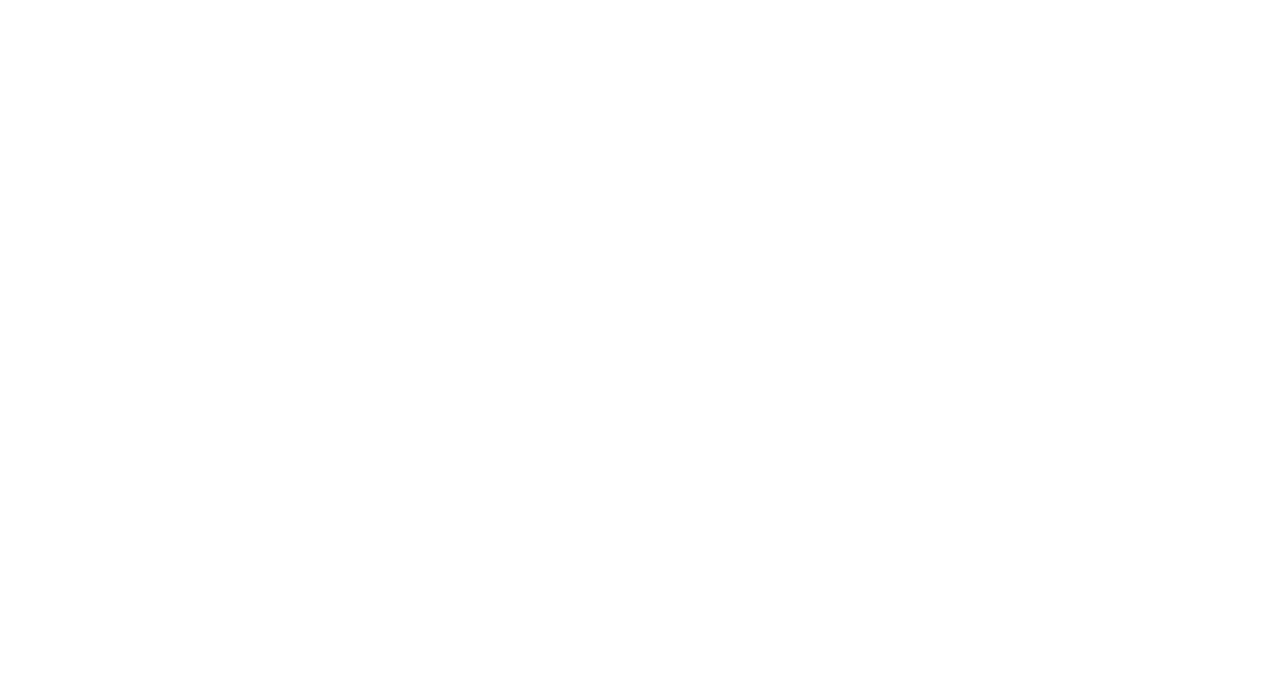
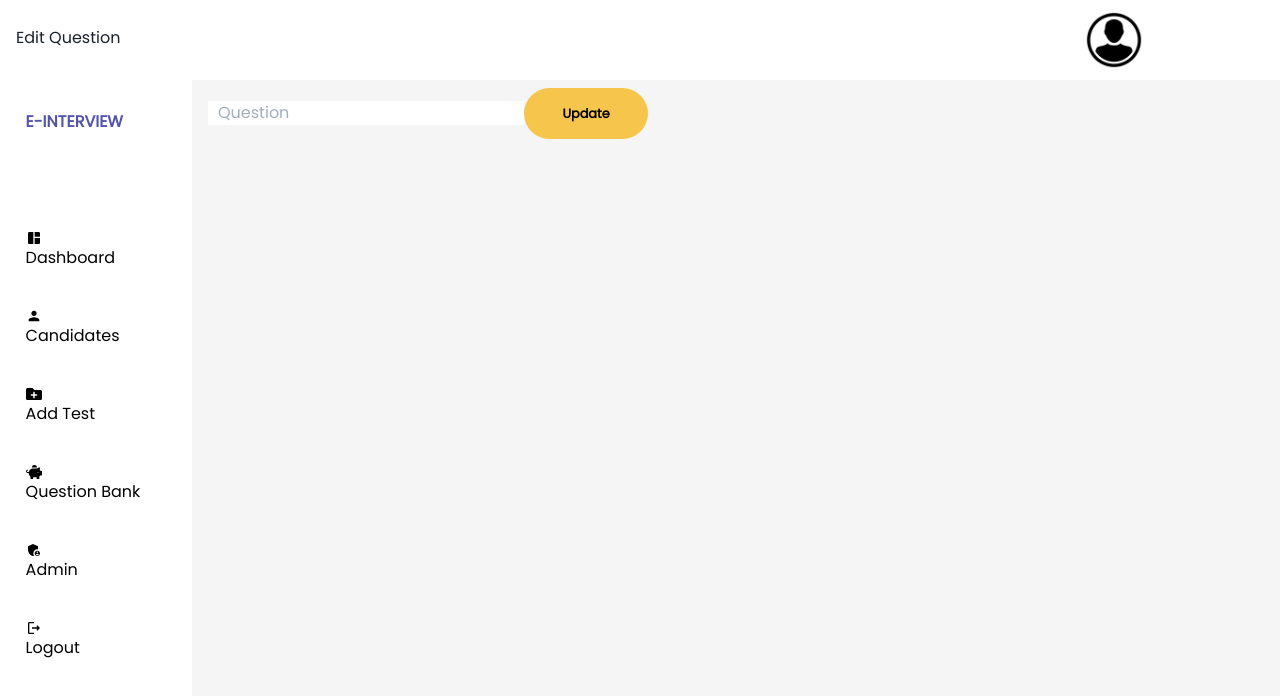
Before and after one commit to Lotusbetaanalytics/interview, a React (Create React App) app: page /editquestion in a window 1280 px wide. Shown: the top 696 px of the page. Built offline with nearby package versions, Linux system fonts and the light colour scheme.

Commit message:
modified

```diff
--- a/src/App.js
+++ b/src/App.js
@@ -23,6 +23,7 @@
 import ViewAdmin from "./screens/ViewAdmin";
 import PasswordForgot from "./screens/PasswordForgot";
 import ResetPassword from "./screens/ResetPassword";
+import EditAdmin from "./screens/EditAdmin";
 
 //import protectedRoute from "./components/protectedRoute";
 
@@ -127,6 +128,12 @@
                     exact
                     component={ResetPassword}
                 />
+
+                <Route
+                    path="/editquestion"
+                    exact
+                    component={EditAdmin}
+                />
             </Switch>
         </Router>
     );
--- a/src/components/Navbar/index.js
+++ b/src/components/Navbar/index.js
@@ -1,7 +1,7 @@
 import React from "react";
 import { useSelector } from "react-redux";
 import { Link } from "react-router-dom";
-import userAdmin from "../../assets/user1.jpg";
+import adminpic from "../../assets/adminpic.png";
 import "./Navbar.css";
 
 function Navbar({ title, name }) {
@@ -14,7 +14,7 @@
         <div className="navbar">
             <h5>{title}</h5>
             <div className="navbar_img">
-                <img src={userAdmin} alt="user" />
+                <img src={adminpic} alt="user" />
             </div>
             <div className="navbar_username">
                 {user && user ? (
--- a/src/components/QuestionTable/index.js
+++ b/src/components/QuestionTable/index.js
@@ -17,7 +17,7 @@
 import Navbar from "../../components/Navbar";
 import "./QuestionTab.css";
 
-const QuestionTable = () => {
+const QuestionTable = ({ history }) => {
     const dispatch = useDispatch();
 
     const adminDetails = useSelector(
@@ -96,6 +96,7 @@
                             <th>Section</th>
                             <th>Instructions</th>
                             <th>Timer (Mins)</th>
+                            <th>Action</th>
                         </tr>
                         {question &&
                             question.map((item) => (
@@ -136,6 +137,14 @@
                                             >
                                                 Delete
                                             </button>
+                                            {/* <button
+                                                className="table_btn2"
+                                                onClick={() =>
+                                                    history.push(./editquestion)
+                                                }
+                                            >
+                                                Edit
+                                            </button> */}
                                         </td>
                                     </tr>
                                 </tbody>
--- a/src/components/Widgetfeed/Widget.css
+++ b/src/components/Widgetfeed/Widget.css
@@ -22,7 +22,7 @@
 
 .widget_img img {
     width: 200px;
-    margin-left: 45px;
+    margin-left: 60px;
     margin-bottom: 20px;
     height: 200px;
     border-radius: 50%;
--- a/src/components/Widgetfeed/index.js
+++ b/src/components/Widgetfeed/index.js
@@ -1,6 +1,6 @@
 import React, { useEffect } from "react";
 import { useDispatch, useSelector } from "react-redux";
-import user1 from "../../assets/user1.jpg";
+import adminpic from "../../assets/adminpic.png";
 import icon from "../../assets/icon.jpg";
 import "./Widget.css";
 import { Link } from "react-router-dom";
@@ -34,7 +34,7 @@
         <div className="widget">
             <div className="widget_container">
                 <div className="widget_img">
-                    <img src={user1} alt="" />
+                    <img src={adminpic} alt="" />
                     {`${user && user.firstName}`}
                     <Link to="/adminlogin">
                         <div className="widgetadmin">
--- a/src/redux/constants/questionConstants.js
+++ b/src/redux/constants/questionConstants.js
@@ -34,3 +34,5 @@
     "DELETE_QUESTION_BYID_FAIL";
 
 export const DELETE_QUESTION_BYID = "DELETE_QUESTION_BYID";
+
+export const EDIT_QUESTION_BYID = "EDIT_QUESTION_BYID";
--- /dev/null
+++ b/src/screens/EditAdmin.js
@@ -0,0 +1,40 @@
+import React, { useState } from "react";
+import Navbar from "../components/Navbar";
+import Sidebar from "../components/Sidebar";
+import "./EditAdmin.css";
+
+function EditAdmin() {
+    const [editQuestion, setEditQuestion] = useState("");
+
+    const submitHandler = (e) => {
+        e.preventDefault();
+    };
+
+    return (
+        <div>
+            <Navbar title="Edit Question" />
+            <div>
+                <Sidebar />
+            </div>
+
+            <div className="admin_container">
+                <form onSubmit={submitHandler}>
+                    <input
+                        type="text"
+                        className="test_input"
+                        placeholder="Question"
+                    />
+
+                    <button
+                        className="btn"
+                        onClick={submitHandler}
+                    >
+                        Update
+                    </button>
+                </form>
+            </div>
+        </div>
+    );
+}
+
+export default EditAdmin;
```
Also changed, not shown: src/assets/adminpic.png (added), src/screens/EditAdmin.css (added).
